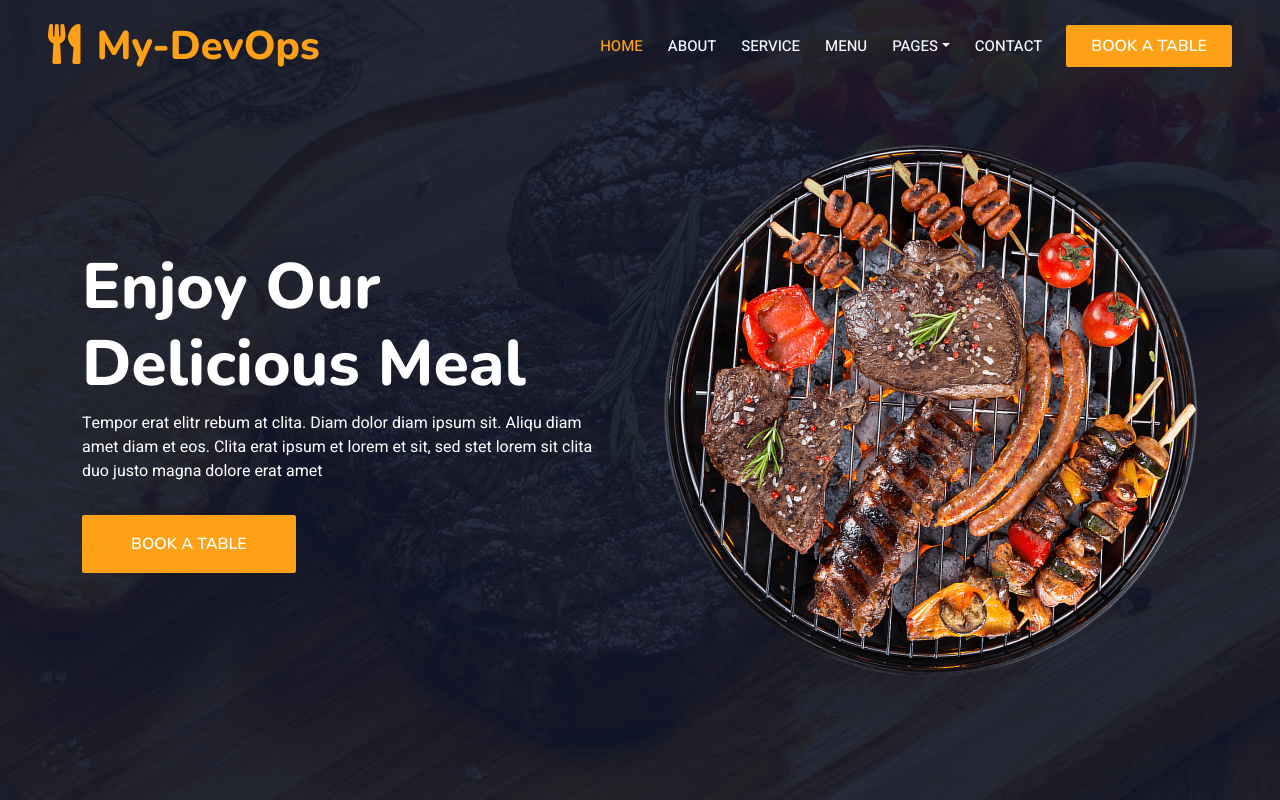
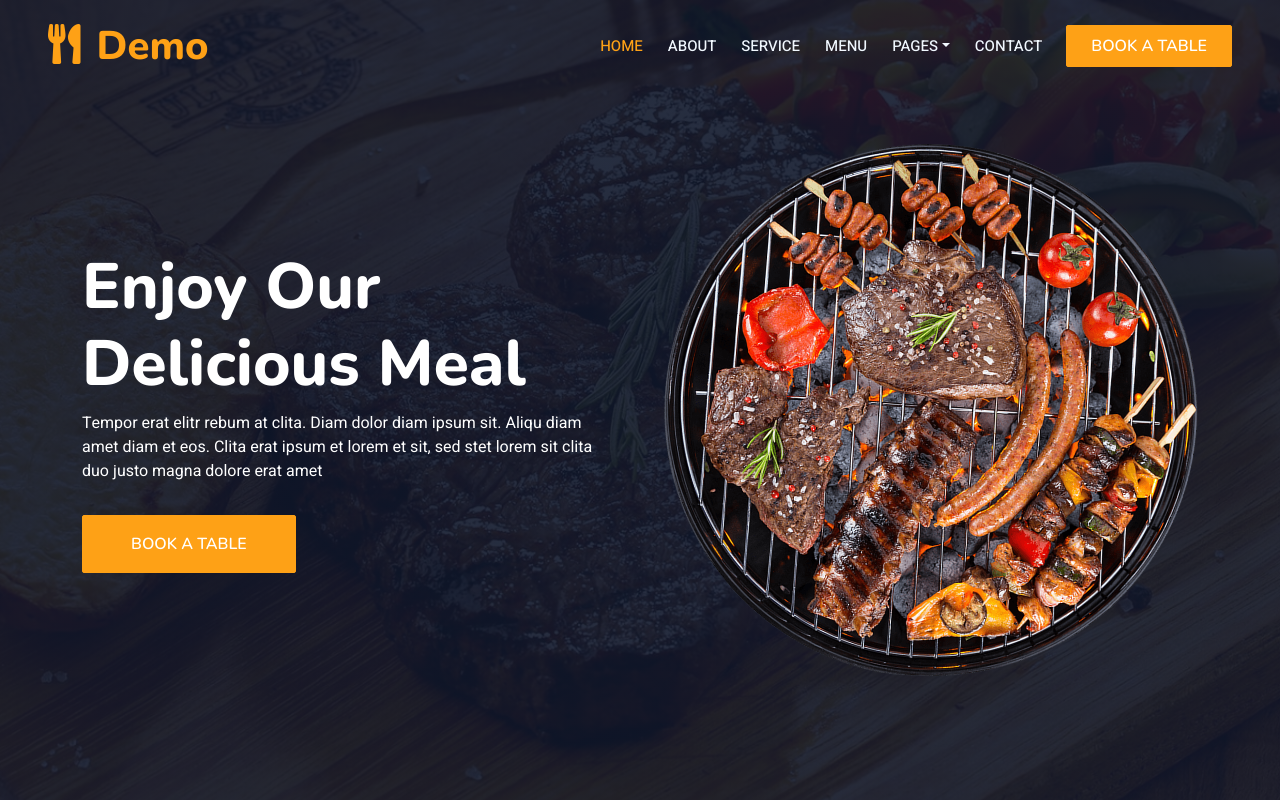
Before and after one commit to Keerthibb/Website-Repo, a plain HTML site: page index.html in a window 1280 px wide. Shown: the top 800 px of the page. Drawn offline with nearby package versions, Linux system fonts and the light colour scheme.

Commit message:
Update index.html

```diff
--- a/index.html
+++ b/index.html
@@ -3,7 +3,7 @@
 
 <head>
     <meta charset="utf-8">
-    <title>Restorant - Bootstrap My-DevOps Template</title>
+    <title>Restorant - Bootstrap Demo Template</title>
     <meta content="width=device-width, initial-scale=1.0" name="viewport">
     <meta content="" name="keywords">
     <meta content="" name="description">
@@ -47,7 +47,7 @@
         <div class="container-xxl position-relative p-0">
             <nav class="navbar navbar-expand-lg navbar-dark bg-dark px-4 px-lg-5 py-3 py-lg-0">
                 <a href="" class="navbar-brand p-0">
-                    <h1 class="text-primary m-0"><i class="fa fa-utensils me-3"></i>My-DevOps</h1>
+                    <h1 class="text-primary m-0"><i class="fa fa-utensils me-3"></i>Demo</h1>
                     <!-- <img src="img/logo.png" alt="Logo"> -->
                 </a>
                 <button class="navbar-toggler" type="button" data-bs-toggle="collapse" data-bs-target="#navbarCollapse">
```
